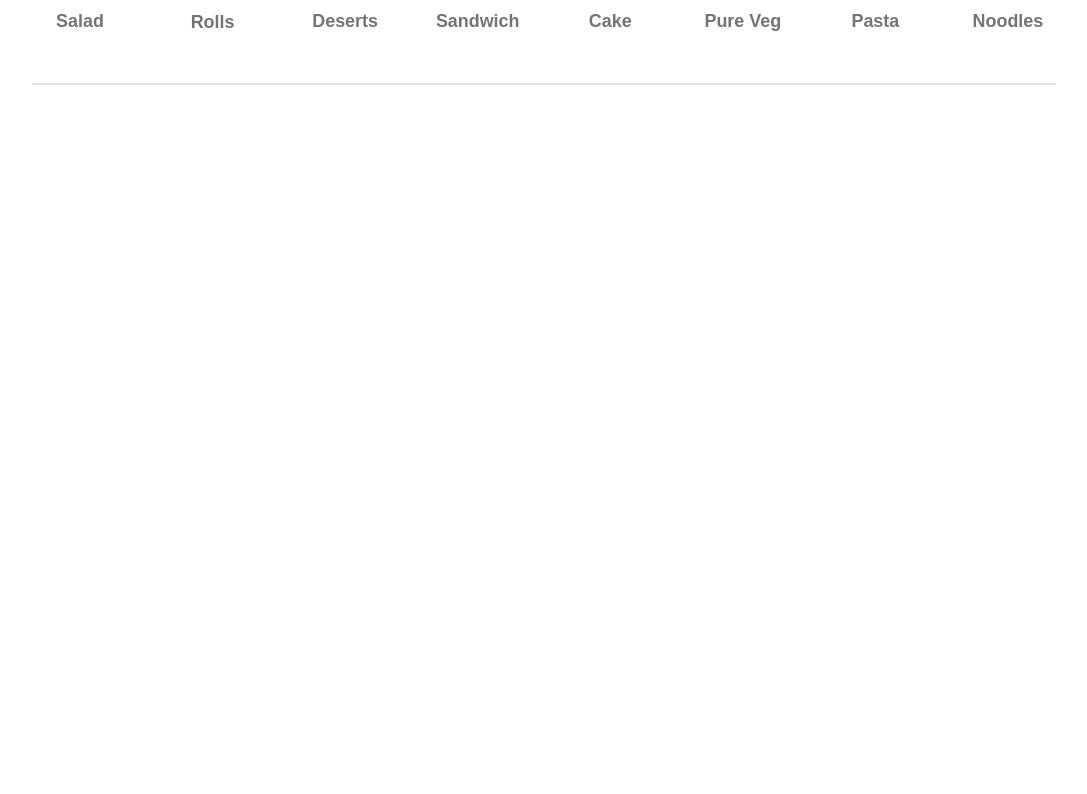
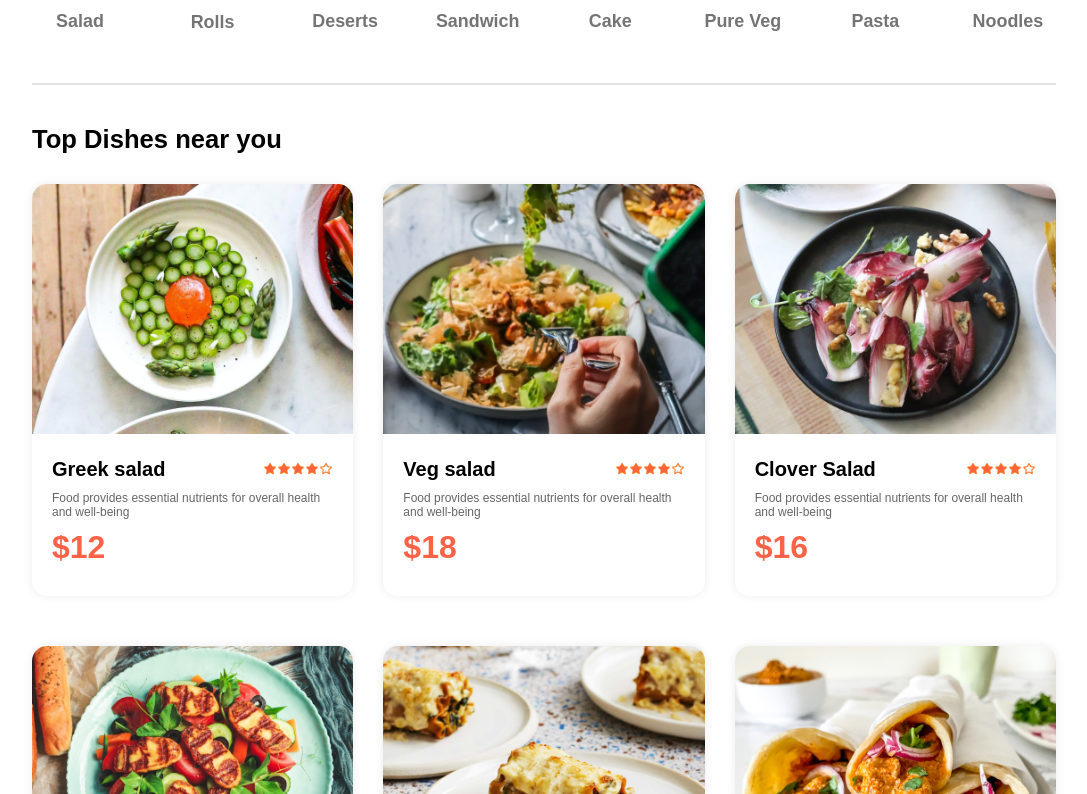
Before and after one commit to connect-aima/Food-Delivery-App, a React (Vite) app in the folder frontend/: page / in a window 1280 px wide. Shown: the part 826-1620 px from the top of the page, without its empty margins (96-1183 px from the left). Before the commit the page ends 921 px from the top, so only its background shows below. Built offline with nearby package versions, Linux system fonts and the light colour scheme.

Commit message:
addede more to it

```diff
--- /dev/null
+++ b/frontend/src/Components/FoodDisplay/FoodDisplay.css
@@ -0,0 +1,14 @@
+.food-display{
+    margin-top: 30px;
+}
+.food-display h2{
+    font-size: max(2vw,24px);
+    font-weight: 600;
+}
+.food-display-list{
+    display: grid;
+    grid-template-columns: repeat(auto-fill,minmax(240px,1fr));
+    margin-top: 30px;
+    gap: 30px;
+    row-gap: 50px;
+}
--- /dev/null
+++ b/frontend/src/Components/FoodDisplay/FoodDisplay.jsx
@@ -0,0 +1,20 @@
+import React from 'react'
+import './FoodDisplay.css'
+import { useContext } from 'react'
+import { StoreContext } from '../../Context/StoreContext'
+import FoodItems from '../FoodItems/FoodItems'
+const FoodDisplay = (category) => {
+    const { food_list } = useContext(StoreContext)
+    return (
+        <div className='food-display' id='food-display'>
+            <h2>Top Dishes near you</h2>
+            <div className="food-display-list">
+                {food_list.map((item,index)=>{
+                    return <FoodItems key={index} id={item.id} name={item.name} description={item.description} price={item.price} image={item.image}/>
+                })}
+            </div>
+        </div>
+    )
+}
+
+export default FoodDisplay
--- /dev/null
+++ b/frontend/src/Components/FoodItems/FoodItems.css
@@ -0,0 +1,45 @@
+.food-item {
+    width: 100%;
+    margin: auto;
+    border-radius: 15px;
+    box-shadow: 0px 0px 10px #00000015;
+    transition: 0.3s;
+    animation: fadeIn 1s;
+}
+
+.food-item-image {
+    width: 100%;
+    border-radius: 15px 15px 0px 0px;
+}
+
+.food-item-info {
+    padding: 20px;
+}
+
+.food-item-team-rating {
+    display: flex;
+    justify-content: space-between;
+    align-items: center;
+    margin-bottom: 10px;
+}
+
+.food-item-team-rating p {
+    font-size: 20px;
+    font-weight: bold;
+}
+
+.food-item-team-rating img {
+    width: 70px;
+}
+
+.food-item-description {
+    color: #676767;
+    font-size: 12px;
+}
+
+.food-item-price {
+    color: tomato;
+    font-size: 32px;
+    font-weight: bold;
+    margin: 10px 0px;
+}
--- /dev/null
+++ b/frontend/src/Components/FoodItems/FoodItems.jsx
@@ -0,0 +1,28 @@
+import React, { useState } from 'react'
+import './FoodItems.css'
+import { assets } from '../../assets/assets'
+const FoodItems = ({ id, name, price, description, image }) => {
+    const [itemCount, setItemCount] = useState(0)
+  return (
+    <div className='food-item'>
+        <div className='food-item-imge-container'>
+            <img className='food-item-image' src={image} alt="" />
+        </div>
+        <div className="food-item-info">
+            <div className="food-item-team-rating">
+                <p>{name}</p>
+                <img src={assets.rating_starts} alt="" />
+            </div>
+            <p className="food-item-description">
+                {description}
+            </p>
+            <p className="food-item-price">
+                ${price}
+            </p>
+        </div>
+
+    </div>
+  )
+}
+
+export default FoodItems
--- a/frontend/src/Context/StoreContext.jsx
+++ b/frontend/src/Context/StoreContext.jsx
@@ -1,9 +1,9 @@
 import { createContext } from "react";
-
+import { food_list } from "../assets/assets";
 export const StoreContext=createContext(null)
 const StoreContextProvider=(props)=>{
     const contextValue={
-
+        food_list
     }
     return(
         <StoreContext.Provider value={contextValue}>
--- a/frontend/src/Pages/Home/Home.jsx
+++ b/frontend/src/Pages/Home/Home.jsx
@@ -2,12 +2,14 @@
 import './Home.css'
 import Header from '../../Components/Header/Header'
 import ExploreMenu from '../../Components/ExploreMenu/ExploreMenu'
+import FoodDisplay from '../../Components/FoodDisplay/FoodDisplay'
 const Home = () => {
   const [category, setCategory] = useState("All")
   return (
     <div>
       <Header/>
       <ExploreMenu category={category} setCategory={setCategory}/>
+      <FoodDisplay category={category}/>
     </div>
   )
 }
```
